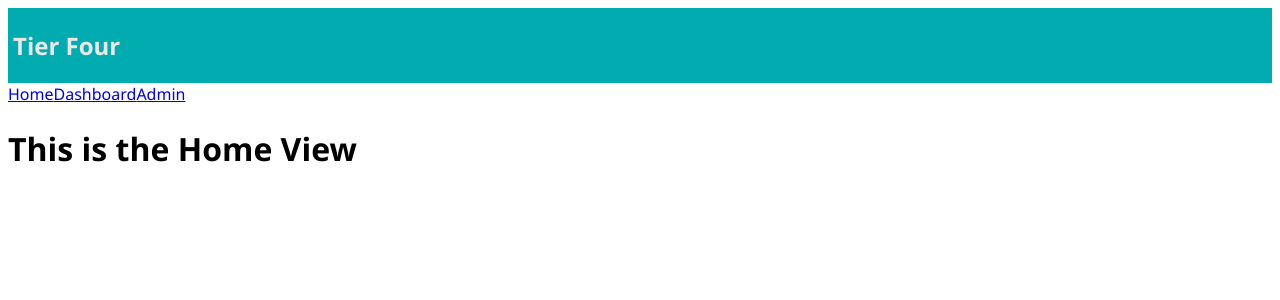
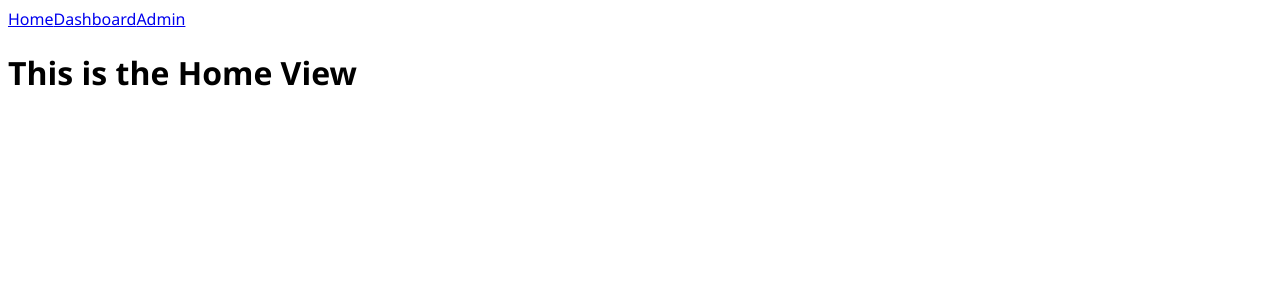
Before and after one commit to matthewbeyl/Tier4, a React (Create React App) app: page /#/home in a window 1280 px wide. Shown: the top 300 px of the page. Built offline with nearby package versions, Linux system fonts and the light colour scheme.

Commit message:
import navbar into header componenet, header import into views

```diff
--- a/src/App.js
+++ b/src/App.js
@@ -6,7 +6,6 @@ import {
   Switch,
 } from 'react-router-dom';
 
-import Header from './components/Header/Header';
 import LoginPage from './components/LoginPage/LoginPage';
 import RegisterPage from './components/RegisterPage/RegisterPage';
 import HomeView from './components/HomeView/HomeView';
@@ -17,7 +16,6 @@ import './styles/main.css';
 
 const App = () => (
   <div>
-    <Header title="Tier Four" />
     <Router>
       <Switch>
         <Redirect exact from="/" to="/home" />
@@ -43,7 +41,6 @@ const App = () => (
         />
         {/* OTHERWISE (no path!) */}
         <Route render={() => <h1>404</h1>} />
-
       </Switch>
     </Router>
   </div>
--- a/src/components/AdminView/AdminView.js
+++ b/src/components/AdminView/AdminView.js
@@ -1,7 +1,6 @@
 import React, { Component } from 'react';
 import { connect } from 'react-redux';
 import Header from '../Header/Header';
-import NavBar from '../NavBar/NavBar';
 
 const mapStateToProps = state => ({
     user: state.user,
@@ -22,7 +21,7 @@ class AdminView extends Component {
 
         return (
             <main>
-                <NavBar />
+                <Header title="Tier Four" />
                 <h1>This is the Admin View</h1>
                 {/* display button for admin to make new challenge,
                 render conditionally*/}
--- a/src/components/DashboardView/DashboardView.js
+++ b/src/components/DashboardView/DashboardView.js
@@ -1,11 +1,11 @@
 import React, { Component } from 'react';
-import NavBar from '../NavBar/NavBar';
+import Header from '../Header/Header';
 
 class DashboardView extends Component {
     render() {
         return (
             <main>
-                <NavBar />
+                <Header title="Tier Four" />
                 <h1>This is the Dashbaord View</h1>
             </main>
         )
--- a/src/components/Header/Header.js
+++ b/src/components/Header/Header.js
@@ -1,11 +1,31 @@
-import React from 'react';
+import React, { Component } from 'react';
+import NavBar from '../NavBar/NavBar';
 
-const Header = ({ title }) => (
-  <div className="instructions">
-    <div>
-      <h1 className="lead">{ title }</h1>
-    </div>
-  </div>
-);
+// const Header = ({ title }) => (
+//   <div className="instructions">
+//     <div>
+//       <h1 className="lead">{ title }</h1>
+//       <NavBar />
+//     </div>
+//   </div>
+// );
+
+class Header extends Component {
+  constructor(props){
+    super(props);
+  }
+
+  render(){
+    return (
+      <div className="instructions">
+        <div>
+          <h1 className="lead">{this.props.title}</h1>
+          <NavBar />
+        </div>
+      </div>
+    )
+  }
+}
+
 
 export default Header;
```
